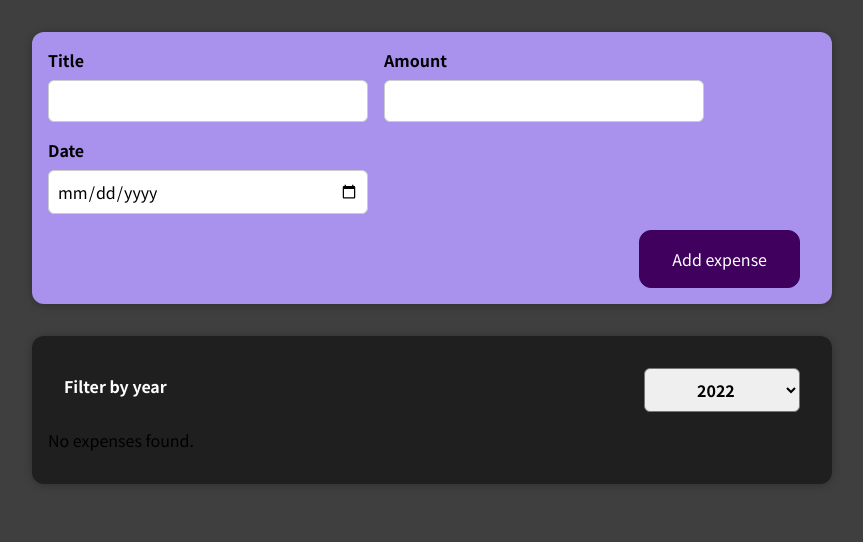
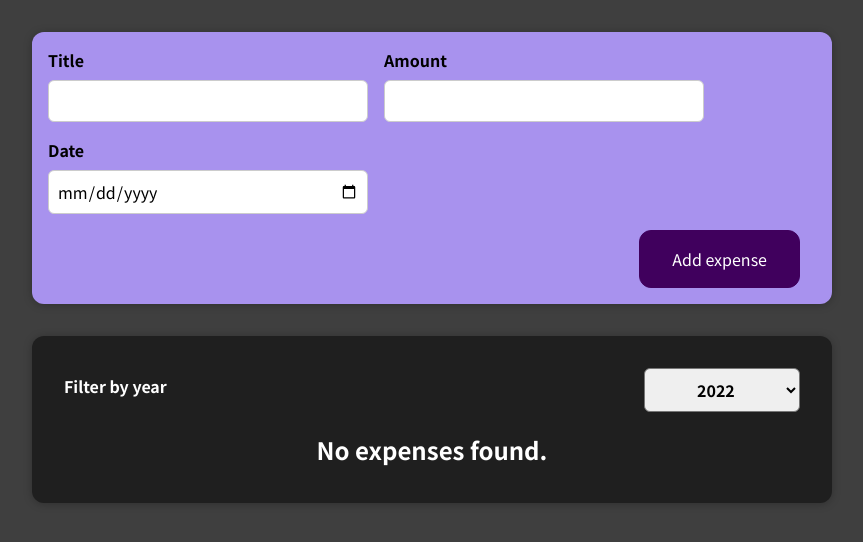
Before and after one commit to ZeljkoDe/react-the-complete-guide, a React (Create React App) app in the folder 01-starting-setup/: page / in a window 1280 px wide. Shown: the top 542 px of the page, without its empty margins (208-1071 px from the left). Built offline with nearby package versions, Linux system fonts and the light colour scheme.

Commit message:
Adding Conditional Return Statements

```diff
--- a/01-starting-setup/src/components/Expenses/ExpenseItem.js
+++ b/01-starting-setup/src/components/Expenses/ExpenseItem.js
@@ -12,6 +12,7 @@
     };
 
     return (
+        <li>
             <Card className="expense-item">
 
                 <ExpenseDate date={date} />
@@ -22,6 +23,7 @@
                 </div>
                 <button onClick={clickHandler}>Change Title</button>
             </Card>
+        </li>
     );
 };
 
--- a/01-starting-setup/src/components/Expenses/Expenses.js
+++ b/01-starting-setup/src/components/Expenses/Expenses.js
@@ -1,8 +1,8 @@
 import { useState } from "react";
 import Card from "../UI/Card";
-import ExpenseItem from "./ExpenseItem";
+import ExpensesFilter from "./ExpensesFilter";
+import ExpensesList from "./ExpensesList";
 import './Expenses.css';
-import ExpensesFilter from "./ExpensesFilter";
 
 
 const Expenses = ({ expenses }) => {
@@ -15,25 +15,13 @@
         return item.date.getFullYear().toString() === filteredYear;
     });
 
-    let expensesContent = <p>No expenses found.</p>;
-    if (filteredExpenses.length > 0) {
-        expensesContent = filteredExpenses.map(item => (
-            <ExpenseItem
-                key={item.id}
-                title={item.title}
-                amount={item.amount}
-                date={item.date}
-            />
-        ));
-    }
-
     return (
         <Card className="expenses">
             <div>
                 <ExpensesFilter onChangeFilter={filterChangeHandler} selected={filteredYear} />
             </div>
 
-            {expensesContent}
+            <ExpensesList expenses={filteredExpenses} />
 
         </Card>
     );
--- /dev/null
+++ b/01-starting-setup/src/components/Expenses/ExpensesList.css
@@ -0,0 +1,9 @@
+.expenses-list {
+  list-style: none;
+  padding: 0;
+}
+
+.expenses-list__fallback {
+  color: white;
+  text-align: center;
+}
--- /dev/null
+++ b/01-starting-setup/src/components/Expenses/ExpensesList.js
@@ -0,0 +1,26 @@
+import ExpenseItem from './ExpenseItem';
+import './ExpensesList.css';
+
+const ExpensesList = ({ expenses }) => {
+
+    if (expenses.length === 0) {
+        return <h2 className='expenses-list__fallback'>No expenses found.</h2>;
+    }
+
+    return (
+        <ul className="expenses-list">
+            {
+                expenses.map(item => (
+                    <ExpenseItem
+                        key={item.id}
+                        title={item.title}
+                        amount={item.amount}
+                        date={item.date}
+                    />
+                ))
+            }
+        </ul>
+    );
+};
+
+export default ExpensesList;
```
Also changed, not shown: 1 other file (tests, documents, lock files or other folders). Lines whose indentation alone changed are shown as unchanged.
